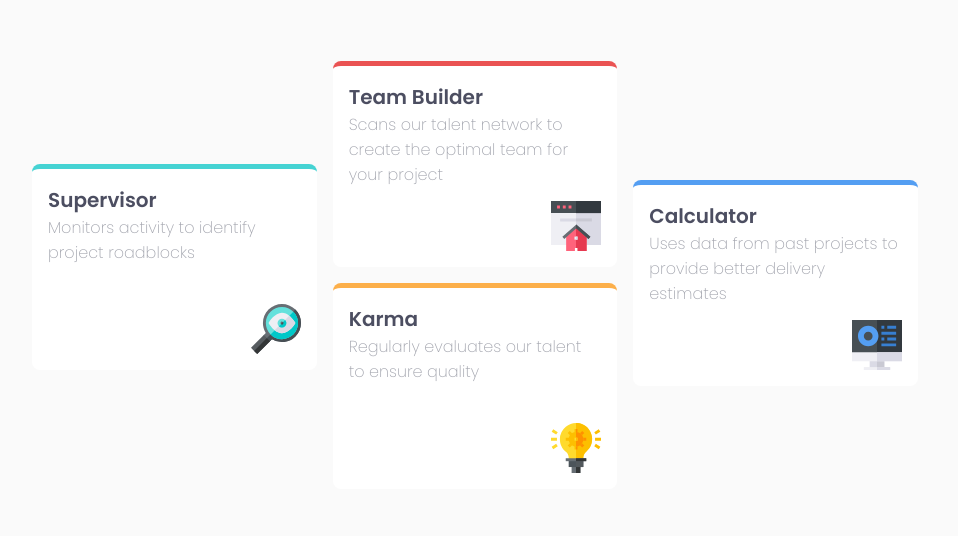
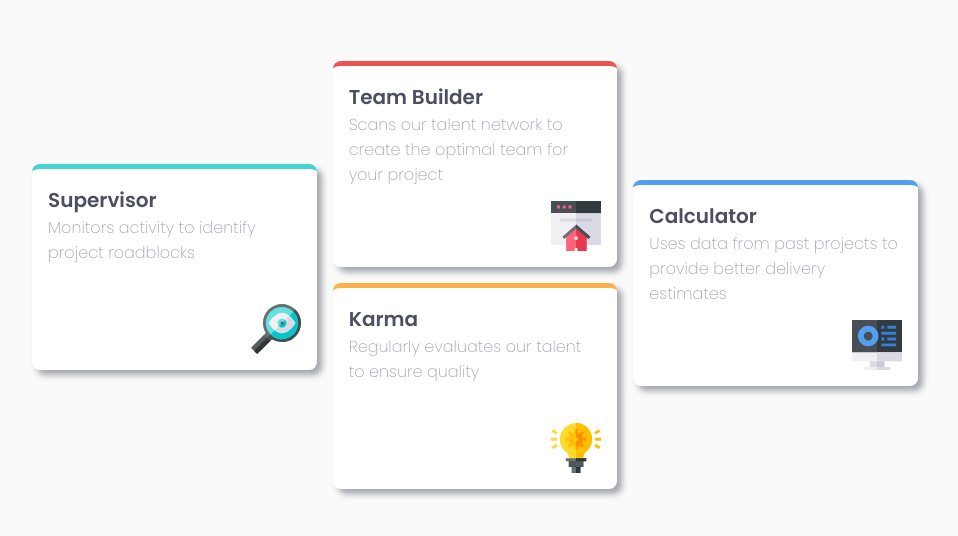
Before and after one commit to Okemwa-mokaya/four-card-feature-section-master, a plain HTML site: page index.html in a window 1280 px wide. Shown: the part 244-780 px from the top of the page, without its empty margins (165-1123 px from the left). Drawn offline with Linux system fonts and the light colour scheme.

Commit message:
Update style.css

```diff
--- a/style.css
+++ b/style.css
@@ -87,6 +87,13 @@ body{
   border-top: 5px solid var(--Blue);
   position: relative;
 }
+.template1,
+.template2,
+.template3,
+.template4{
+  box-shadow: 5px 5px 6px var(--Grayish-Blue);
+}
+
 h3,
 h4,
 h5,
```
